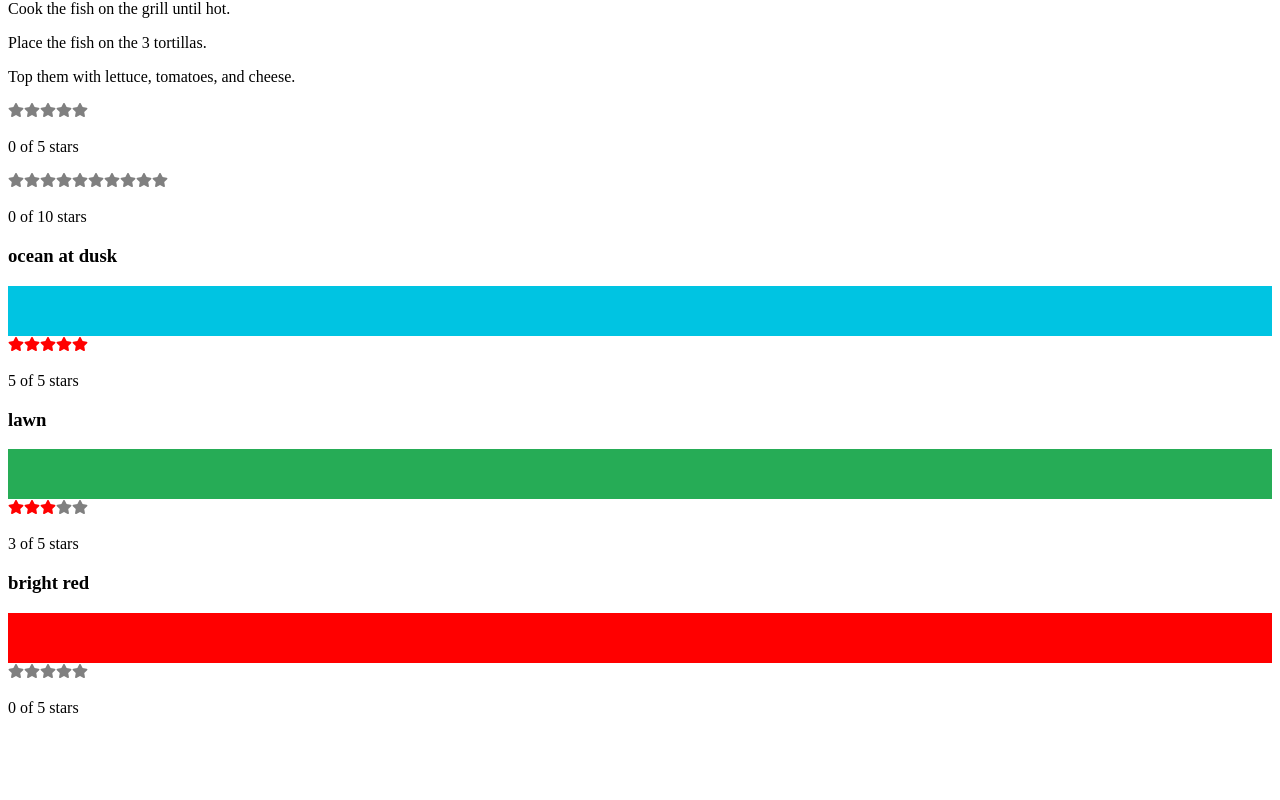
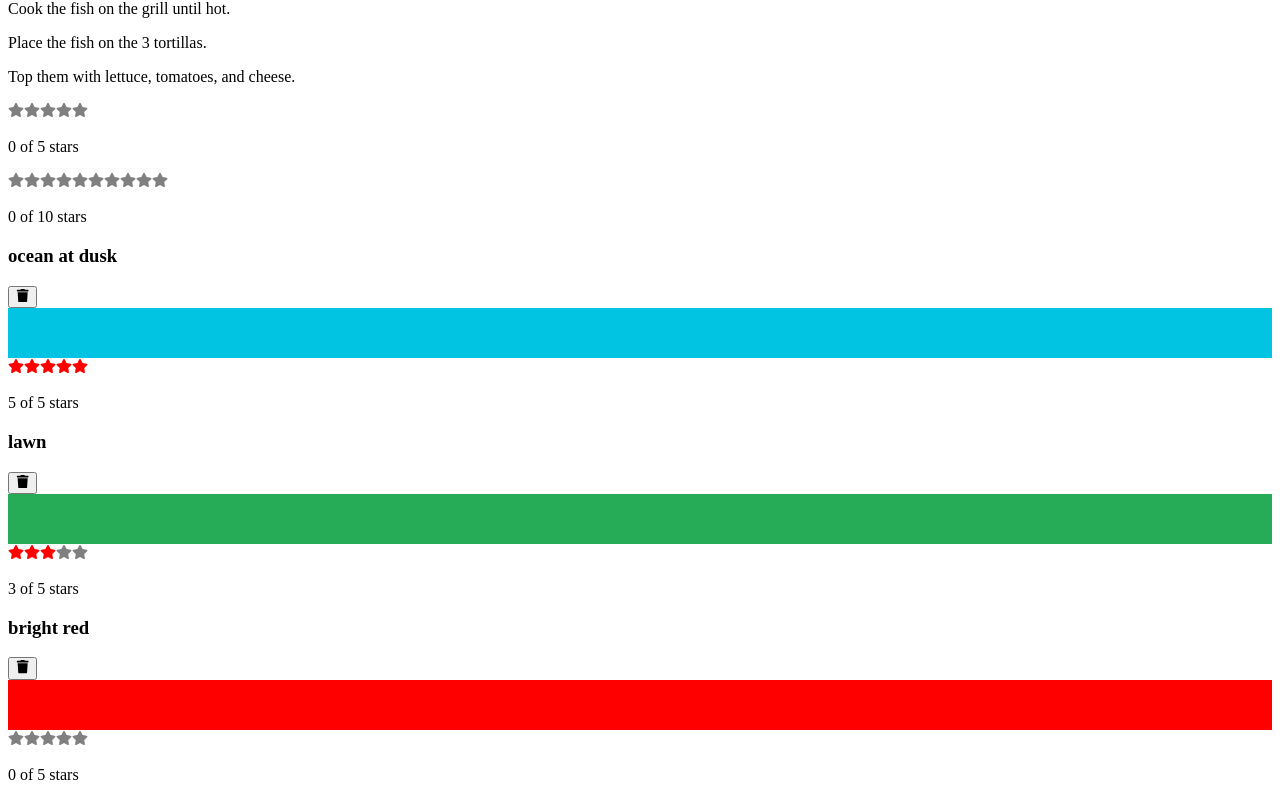
Before and after one commit to ftforest/2022_12_07_o_teilly_2nd_learning_react, a React app: page / in a window 1280 px wide. Shown: the part 681-1481 px from the top of the page. Before the commit the page ends 1414 px from the top, so only its background shows below. Built offline with nearby package versions, Linux system fonts and the light colour scheme.

Commit message:
chapter six : ColorOrganizer remove color

```diff
--- a/src/components/color_organizer/App.js
+++ b/src/components/color_organizer/App.js
@@ -5,6 +5,20 @@ import colorData from "../../data/color-data.json";
 import ColorList from "./ColorList.js";
 
 export default function App() {
-    const [colors] = useState(colorData);
-    return <ColorList colors={colors} />
+    const [colors, setColors] = useState(colorData);
+    return (
+        <ColorList
+            colors={colors}
+            onRateColor={(id, rating) => {
+                const newColors = colors.map(color => {
+                    color.id !== id ? { ...color, rating } : color
+                });
+                setColors(newColors);
+            }}
+            onRemoveColor={id => {
+                const newColors = colors.filter(color => color.id !== id);
+                setColors(newColors);
+            }}
+        />
+    );
 }
--- a/src/components/color_organizer/Color.js
+++ b/src/components/color_organizer/Color.js
@@ -2,13 +2,27 @@
 
 import React from "react";
 import StarRating from "./StarRating";
+import {FaTrash} from "react-icons/fa";
 
-export default function Color({ title, color, rating }) {
+export default function Color({
+    id,
+    title,
+    color,
+    rating,
+    onRemove = f => f,
+    onRate = f => f
+}) {
     return (
         <section>
             <h1>{title}</h1>
+            <button onClick={() => onRemove(id)}>
+                <FaTrash />
+            </button>
             <div style={{ height: 50, backgroundColor: color }}></div>
-            <StarRating selectedStars={rating} />
+            <StarRating
+                selectedStars={rating}
+                onRate={rating => onRate(id, rating)}
+            />
         </section>
     );
 }
--- a/src/components/color_organizer/ColorList.js
+++ b/src/components/color_organizer/ColorList.js
@@ -3,12 +3,23 @@
 import React from "react";
 import Color from "./Color";
 
-export default function ColorList({ colors = [] }) {
-    if(!colors.length) return <div>No Colors Listed.</div>
+export default function ColorList({
+    colors = [],
+    onRemoveColor = f => f,
+    onRateColor = f => f,
+}) {
+    if(!colors.length) return <div>No Colors Listed. (Add a Color)</div>;
     return (
-        <div>
+        <div className="color-list">
             {
-                colors.map(color => <Color key={color.id} {...color} />)
+                colors.map(color => (
+                    <Color
+                        key={color.id}
+                        {...color}
+                        onRemove={onRemoveColor}
+                    />
+                    )
+                )
             }
         </div>
     );
--- a/src/components/color_organizer/StarRating.js
+++ b/src/components/color_organizer/StarRating.js
@@ -8,13 +8,18 @@ const Star = ({ selected = false}) => (
 );
 const createArray = length => [...Array(length)];
 
-export default function StarRating({ totalStars = 5, selectedStars = 0 }) {
+export default function StarRating({
+    totalStars = 5,
+    selectedStars = 0,
+    onRate = f => f
+}) {
     return (
         <>
             {createArray(totalStars).map((n, i) => (
                 <Star
                     key={i}
                     selected={selectedStars > i}
+                    onSelect={() => onRate(i + 1)}
                 />
             ))}
             <p>
```
